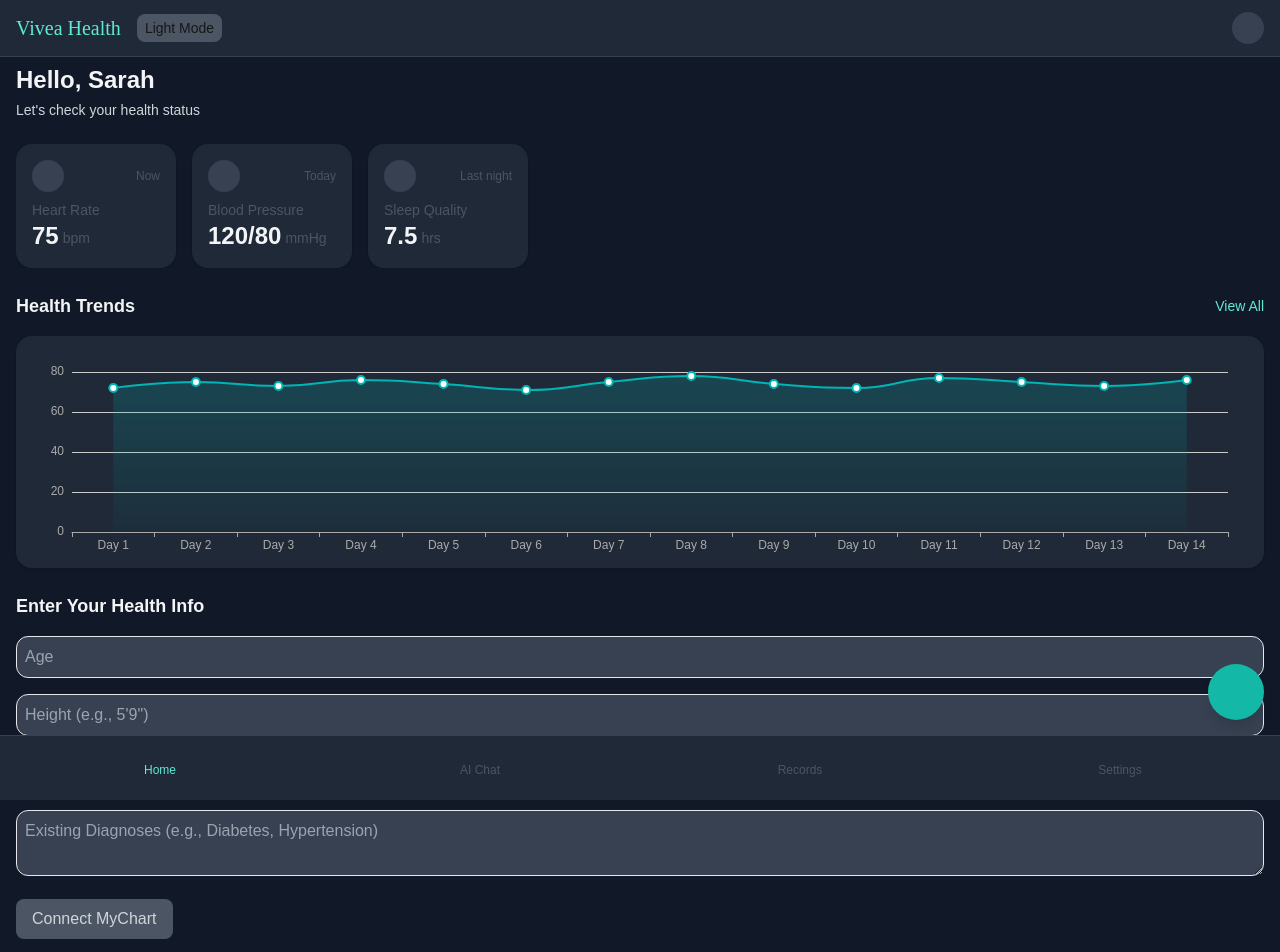
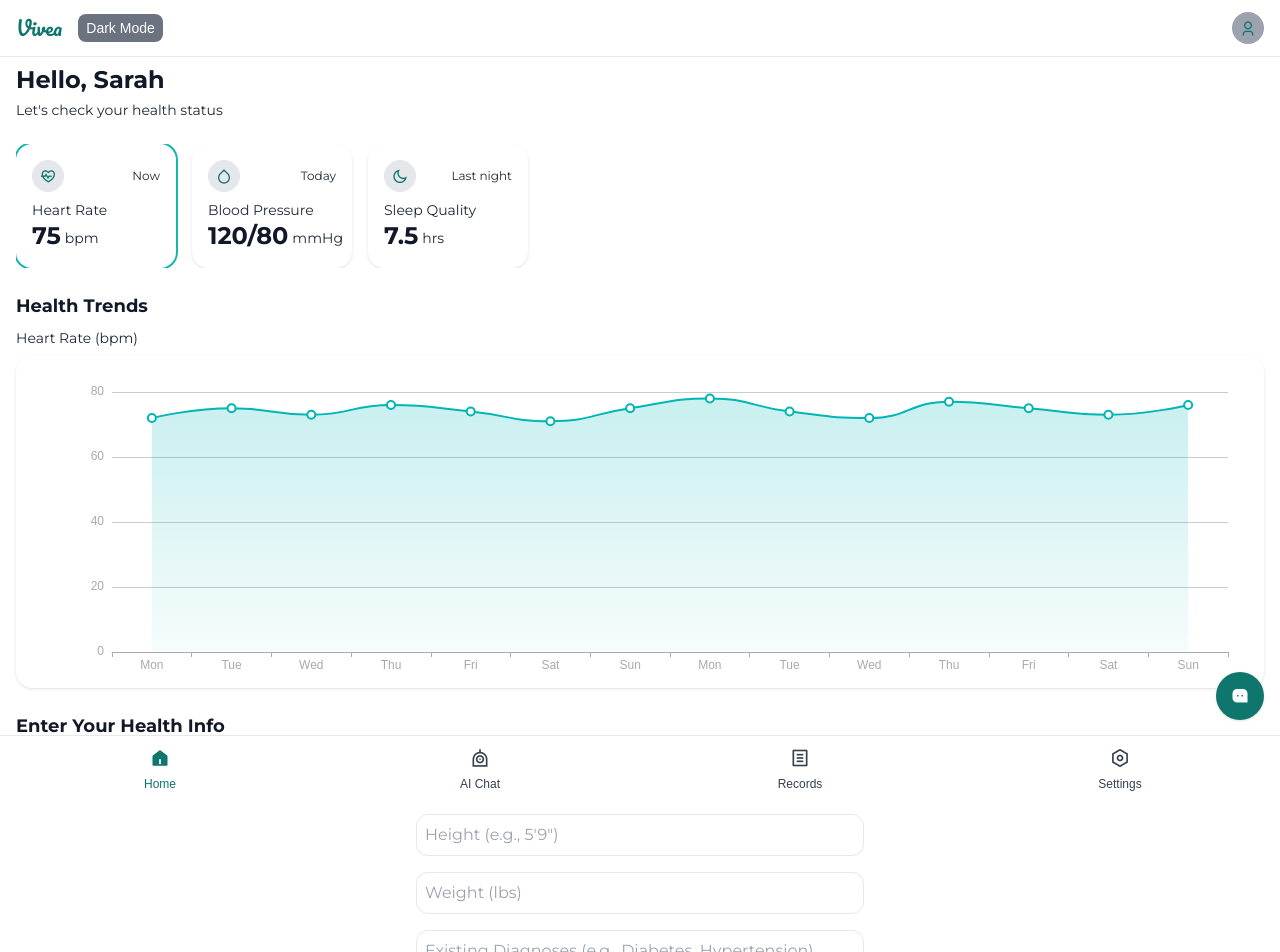
Before and after one commit to KatrinaFinney/vivea-health, a Next.js app: page /patient/dashboard in a window 1280 px wide. Shown: the top 952 px of the page. Built offline with nearby package versions, Linux system fonts and the light colour scheme.

Commit message:
More UI Updates

```diff
--- /dev/null
+++ b/pages/_document.js
@@ -0,0 +1,28 @@
+// pages/_document.js
+import Document, { Html, Head, Main, NextScript } from "next/document";
+
+class MyDocument extends Document {
+  render() {
+    return (
+      <Html lang="en">
+        <Head>
+          <link rel="icon" href="/favicon.ico" />
+          <link
+            href="https://cdn.jsdelivr.net/npm/remixicon@4.5.0/fonts/remixicon.css"
+            rel="stylesheet"
+          />
+          <link
+            href="https://fonts.googleapis.com/css2?family=Pacifico&family=Montserrat:wght@400;500;700&display=swap"
+            rel="stylesheet"
+          />
+        </Head>
+        <body>
+          <Main />
+          <NextScript />
+        </body>
+      </Html>
+    );
+  }
+}
+
+export default MyDocument;
--- a/pages/patient/dashboard.js
+++ b/pages/patient/dashboard.js
@@ -12,54 +12,76 @@ export default function PatientDashboard() {
     weight: "",
     conditions: "",
   });
+  const [formSubmitted, setFormSubmitted] = useState(false);
   const [aiSuggestions, setAiSuggestions] = useState(null);
 
   // State for managing active bottom navigation tab
   const [activeTab, setActiveTab] = useState("home");
   const switchTab = (tab) => setActiveTab(tab);
 
-  // State for dark mode (default is true)
-  const [darkMode, setDarkMode] = useState(true);
-  // Enable dark mode by default on mount
-  useEffect(() => {
-    document.documentElement.classList.add("dark");
-  }, []);
-
+  // State for dark mode (default is false for light mode)
+  const [darkMode, setDarkMode] = useState(false);
+  // Light mode is default, so no default "dark" class is added initially.
   const toggleDarkMode = () => {
     document.documentElement.classList.toggle("dark");
     setDarkMode(!darkMode);
   };
 
-  // New state for showing/hiding the Chatbot component
+  // State for showing/hiding the Chatbot component
   const [showChatbot, setShowChatbot] = useState(false);
 
-  // Reference for the ECharts chart container
+  // Mapping for dynamic chart label based on selected metric
+  const metricLabels = {
+    heartRate: "Heart Rate (bpm)",
+    bloodPressure: "Blood Pressure (mmHg)",
+    sleepQuality: "Sleep Quality (hrs)",
+  };
+
+  // State for the currently selected metric
+  const [selectedMetric, setSelectedMetric] = useState("heartRate");
+
+  // Dummy data for the metrics
+  const dummyData = {
+    heartRate: [72, 75, 73, 76, 74, 71, 75, 78, 74, 72, 77, 75, 73, 76],
+    bloodPressure: [120, 122, 119, 121, 123, 120, 118, 121, 122, 120, 119, 121, 123, 120],
+    sleepQuality: [7.5, 7.0, 7.8, 7.2, 7.6, 7.4, 7.5, 7.2, 7.6, 7.3, 7.8, 7.4, 7.6, 7.5],
+  };
+
+  // Reference for the ECharts chart container and instance
   const chartRef = useRef(null);
+  const chartInstanceRef = useRef(null);
 
   // Automatically fetch AI suggestions on mount
   useEffect(() => {
     getAISuggestions();
   }, []);
 
-  // Initialize ECharts with dummy data for 14 days
+  // Initialize ECharts on mount
   useEffect(() => {
     if (chartRef.current) {
-      const healthChart = echarts.init(chartRef.current);
+      const instance = echarts.init(chartRef.current);
+      chartInstanceRef.current = instance;
       const option = {
-        grid: { top: 20, right: 20, bottom: 20, left: 40 },
+        grid: { top: 20, right: 20, bottom: 20, left: 80 },
         xAxis: {
           type: "category",
-          data: Array.from({ length: 14 }, (_, i) => `Day ${i + 1}`),
+          data: [
+            "Mon", "Tue", "Wed", "Thu", "Fri", "Sat", "Sun",
+            "Mon", "Tue", "Wed", "Thu", "Fri", "Sat", "Sun"
+          ],
           axisLine: { lineStyle: { color: "#aaa" } },
+          axisLabel: { color: "#aaa" },
         },
         yAxis: {
           type: "value",
+          // No in-chart yAxis name; we display it externally
           axisLine: { lineStyle: { color: "#aaa" } },
+          axisLabel: { formatter: "{value}", color: "#aaa" },
           splitLine: { lineStyle: { color: "#ccc" } },
         },
         series: [
           {
-            data: [72, 75, 73, 76, 74, 71, 75, 78, 74, 72, 77, 75, 73, 76],
+            data: dummyData[selectedMetric],
             type: "line",
             smooth: true,
             symbolSize: 8,
@@ -74,16 +96,32 @@ export default function PatientDashboard() {
           },
         ],
       };
-      healthChart.setOption(option);
-      const resizeChart = () => healthChart.resize();
+      instance.setOption(option);
+      const resizeChart = () => instance.resize();
       window.addEventListener("resize", resizeChart);
       return () => window.removeEventListener("resize", resizeChart);
     }
   }, []);
 
+  // Update chart when the selected metric changes
+  useEffect(() => {
+    if (chartInstanceRef.current) {
+      chartInstanceRef.current.setOption({
+        series: [{
+          data: dummyData[selectedMetric],
+        }]
+      });
+    }
+  }, [selectedMetric]);
+
   // Handle form input changes
   const handleChange = (e) => {
     setHealthData({ ...healthData, [e.target.name]: e.target.value });
+  };
+
+  // Function to "submit" the form data
+  const handleSubmit = () => {
+    setFormSubmitted(true);
   };
 
   // Fetch AI suggestions from the dummy API endpoint
@@ -95,7 +133,6 @@ export default function PatientDashboard() {
         body: JSON.stringify({ patientData: JSON.stringify(healthData) }),
       });
       const data = await res.json();
-      // Expecting an array of suggestions now
       setAiSuggestions(data.suggestions);
     } catch (error) {
       console.error("Error fetching AI suggestions:", error);
@@ -103,36 +140,37 @@ export default function PatientDashboard() {
   };
 
   return (
-    <div className="bg-gray-100 dark:bg-gray-900 min-h-screen relative transition-colors duration-300">
+    <div className="bg-white dark:bg-gray-900 min-h-screen relative transition-colors duration-300">
       {/* Top Navigation */}
-      <nav className="fixed top-0 w-full bg-gray-100 dark:bg-gray-800 z-50 border-b dark:border-gray-700 transition-colors">
+      <nav className="fixed top-0 w-full bg-white dark:bg-gray-800 z-50 border-b dark:border-gray-700 transition-colors">
         <div className="flex items-center justify-between px-4 h-14">
           <div className="flex items-center gap-4">
             <div className="font-['Pacifico'] text-teal-700 dark:text-teal-300 text-xl">
-              Vivea Health
+              Vivea
             </div>
             {/* Dark Mode Toggle Button */}
             <button
               onClick={toggleDarkMode}
-              className="px-2 py-1 bg-gray-300 dark:bg-gray-600 text-sm rounded"
+              className="px-2 py-1 bg-gray-500 dark:bg-gray-700 text-white text-sm rounded"
             >
               {darkMode ? "Light Mode" : "Dark Mode"}
             </button>
           </div>
-          <div className="w-8 h-8 rounded-full bg-gray-300 dark:bg-gray-700 flex items-center justify-center">
+          {/* Updated Profile Icon Background */}
+          <div className="w-8 h-8 rounded-full bg-gray-400 dark:bg-gray-600 flex items-center justify-center">
             <i className="ri-user-3-line text-teal-700 dark:text-teal-300"></i>
           </div>
         </div>
       </nav>
 
-      {/* Main Content */}
-      <main className="pt-16 pb-20 px-4">
+      {/* Main Content with Montserrat font */}
+      <main className="pt-16 pb-32 px-4" style={{ fontFamily: "Montserrat, sans-serif" }}>
         {/* Greeting */}
         <div className="mb-6">
           <h1 className="text-2xl font-semibold mb-1 text-gray-900 dark:text-gray-100">
             Hello, Sarah
           </h1>
-          <p className="text-gray-600 dark:text-gray-300 text-sm">
+          <p className="text-gray-800 dark:text-gray-300 text-sm">
             Let's check your health status
           </p>
         </div>
@@ -141,53 +179,68 @@ export default function PatientDashboard() {
         <div className="overflow-x-auto hide-scrollbar mb-6">
           <div className="flex gap-4" style={{ width: "max-content" }}>
             {/* Heart Rate Card */}
-            <div className="bg-white dark:bg-gray-800 shadow rounded-lg p-4 w-40">
+            <div
+              onClick={() => setSelectedMetric("heartRate")}
+              className={`bg-white dark:bg-gray-800 shadow rounded-lg p-4 w-40 cursor-pointer ${
+                selectedMetric === "heartRate" ? "ring-2 ring-teal-500" : ""
+              }`}
+            >
               <div className="flex items-center justify-between mb-2">
                 <div className="w-8 h-8 rounded-full bg-gray-200 dark:bg-gray-700 flex items-center justify-center">
                   <i className="ri-heart-pulse-line text-teal-700 dark:text-teal-300"></i>
                 </div>
-                <span className="text-xs text-gray-600">Now</span>
+                <span className="text-xs text-gray-800">Now</span>
               </div>
-              <p className="text-sm text-gray-600">Heart Rate</p>
+              <p className="text-sm text-gray-800">Heart Rate</p>
               <div className="flex items-end gap-1">
-                <span className="text-2xl font-semibold text-gray-900 dark:text-gray-100">
+                <span className="text-2xl font-semibold text-gray-900 dark:text-white">
                   75
                 </span>
-                <span className="text-sm text-gray-600 mb-1">bpm</span>
+                <span className="text-sm text-gray-800 mb-1">bpm</span>
               </div>
             </div>
 
             {/* Blood Pressure Card */}
-            <div className="bg-white dark:bg-gray-800 shadow rounded-lg p-4 w-40">
+            <div
+              onClick={() => setSelectedMetric("bloodPressure")}
+              className={`bg-white dark:bg-gray-800 shadow rounded-lg p-4 w-40 cursor-pointer ${
+                selectedMetric === "bloodPressure" ? "ring-2 ring-teal-500" : ""
+              }`}
+            >
               <div className="flex items-center justify-between mb-2">
                 <div className="w-8 h-8 rounded-full bg-gray-200 dark:bg-gray-700 flex items-center justify-center">
                   <i className="ri-drop-line text-teal-700 dark:text-teal-300"></i>
                 </div>
-                <span className="text-xs text-gray-600">Today</span>
+                <span className="text-xs text-gray-800">Today</span>
               </div>
-              <p className="text-sm text-gray-600">Blood Pressure</p>
+              <p className="text-sm text-gray-800">Blood Pressure</p>
               <div className="flex items-end gap-1">
-                <span className="text-2xl font-semibold text-gray-900 dark:text-gray-100">
+                <span className="text-2xl font-semibold text-gray-900 dark:text-white">
                   120/80
                 </span>
-                <span className="text-sm text-gray-600 mb-1">mmHg</span>
+                <span className="text-sm text-gray-800 mb-1">mmHg</span>
               </div>
             </div>
 
             {/* Sleep Quality Card */}
-            <div className="bg-white dark:bg-gray-800 shadow rounded-lg p-4 w-40">
+            <div
+              onClick={() => setSelectedMetric("sleepQuality")}
+              className={`bg-white dark:bg-gray-800 shadow rounded-lg p-4 w-40 cursor-pointer ${
+                selectedMetric === "sleepQuality" ? "ring-2 ring-teal-500" : ""
+              }`}
+            >
               <div className="flex items-center justify-between mb-2">
                 <div className="w-8 h-8 rounded-full bg-gray-200 dark:bg-gray-700 flex items-center justify-center">
                   <i className="ri-moon-line text-teal-700 dark:text-teal-300"></i>
                 </div>
-                <span className="text-xs text-gray-600">Last night</span>
+                <span className="text-xs text-gray-800">Last night</span>
               </div>
-              <p className="text-sm text-gray-600">Sleep Quality</p>
+              <p className="text-sm text-gray-800">Sleep Quality</p>
               <div className="flex items-end gap-1">
-                <span className="text-2xl font-semibold text-gray-900 dark:text-gray-100">
+                <span className="text-2xl font-semibold text-gray-900 dark:text-white">
                   7.5
                 </span>
-                <span className="text-sm text-gray-600 mb-1">hrs</span>
+                <span className="text-sm text-gray-800 mb-1">hrs</span>
               </div>
             </div>
           </div>
@@ -195,20 +248,17 @@ export default function PatientDashboard() {
 
         {/* Health Trends Chart */}
         <div className="mb-6">
-          <div className="flex justify-between items-center mb-4">
+          <div className="flex justify-between items-center mb-2">
             <h2 className="text-lg font-semibold text-gray-900 dark:text-gray-100">
               Health Trends
             </h2>
-            <button className="text-teal-700 dark:text-teal-300 text-sm">
-              View All
-            </button>
+          </div>
+          {/* Dynamic label for yAxis */}
+          <div className="mb-2 text-sm text-gray-800 dark:text-gray-400">
+            {metricLabels[selectedMetric]}
           </div>
           <div className="bg-white dark:bg-gray-800 shadow rounded-lg p-4">
-            <div
-              id="healthChart"
-              ref={chartRef}
-              style={{ height: "200px" }}
-            ></div>
+            <div id="healthChart" ref={chartRef} style={{ height: "300px" }}></div>
           </div>
         </div>
 
@@ -217,15 +267,15 @@ export default function PatientDashboard() {
           <h2 className="text-lg font-semibold text-gray-900 dark:text-gray-100 mb-4">
             Enter Your Health Info
           </h2>
-          {!useMyChart ? (
-            <div className="space-y-4">
+          {!formSubmitted ? (
+            <div className="max-w-md mx-auto space-y-4">
               <input
                 type="number"
                 name="age"
                 placeholder="Age"
                 value={healthData.age}
                 onChange={handleChange}
-                className="w-full p-2 border rounded-md bg-gray-50 dark:bg-gray-700 text-gray-900 dark:text-gray-100"
+                className="w-full p-2 border rounded-md bg-white dark:bg-gray-700 text-gray-900 dark:text-gray-100"
               />
               <input
                 type="text"
@@ -233,7 +283,7 @@ export default function PatientDashboard() {
                 placeholder={`Height (e.g., 5'9")`}
                 value={healthData.height}
                 onChange={handleChange}
-                className="w-full p-2 border rounded-md bg-gray-50 dark:bg-gray-700 text-gray-900 dark:text-gray-100"
+                className="w-full p-2 border rounded-md bg-white dark:bg-gray-700 text-gray-900 dark:text-gray-100"
               />
               <input
                 type="number"
@@ -241,31 +291,38 @@ export default function PatientDashboard() {
                 placeholder="Weight (lbs)"
                 value={healthData.weight}
                 onChange={handleChange}
-                className="w-full p-2 border rounded-md bg-gray-50 dark:bg-gray-700 text-gray-900 dark:text-gray-100"
+                className="w-full p-2 border rounded-md bg-white dark:bg-gray-700 text-gray-900 dark:text-gray-100"
               />
               <textarea
                 name="conditions"
                 placeholder="Existing Diagnoses (e.g., Diabetes, Hypertension)"
                 value={healthData.conditions}
                 onChange={handleChange}
-                className="w-full p-2 border rounded-md bg-gray-50 dark:bg-gray-700 text-gray-900 dark:text-gray-100"
+                className="w-full p-2 border rounded-md bg-white dark:bg-gray-700 text-gray-900 dark:text-gray-100"
               ></textarea>
               <div className="flex gap-4">
+                {/* Swapped button order: Submit then Connect MyChart */}
+                <button
+                  onClick={handleSubmit}
+                  className="bg-teal-700 dark:bg-teal-500 text-white py-2 px-4 rounded"
+                >
+                  Submit
+                </button>
                 <button
                   onClick={() => setUseMyChart(true)}
-                  className="bg-gray-200 dark:bg-gray-600 text-gray-700 dark:text-gray-300 py-2 px-4 rounded"
+                  className="bg-gray-200 dark:bg-gray-600 text-gray-800 dark:text-gray-300 py-2 px-4 rounded"
                 >
                   Connect MyChart
                 </button>
               </div>
             </div>
           ) : (
-            <div className="p-4 bg-white dark:bg-gray-800 shadow rounded-lg">
+            <div className="max-w-md mx-auto p-4 bg-white dark:bg-gray-800 shadow rounded-lg">
               <h2 className="text-lg font-semibold text-gray-900 dark:text-gray-100">
-                MyChart Connected ✅
+                Your Health Info
               </h2>
-              <p className="text-sm text-gray-600 dark:text-gray-400">
-                Your health data is being synced automatically.
+              <p className="text-sm text-gray-800 dark:text-gray-400">
+                Age: {healthData.age} | Height: {healthData.height} | Weight: {healthData.weight} | Conditions: {healthData.conditions}
               </p>
             </div>
           )}
@@ -281,12 +338,14 @@ export default function PatientDashboard() {
               {aiSuggestions.map((suggestion, index) => (
                 <div
                   key={index}
-                  className="bg-white dark:bg-gray-800 shadow rounded-lg p-4 w-40"
+                  className="bg-white dark:bg-gray-800 shadow rounded-lg p-4 w-40 flex flex-col justify-between"
                 >
-                  <span className="text-xs text-gray-600">AI Suggestion</span>
-                  <p className="text-sm mt-2 text-gray-900 dark:text-gray-100">
+                  <p className="text-sm text-gray-900 dark:text-gray-100">
                     {suggestion}
                   </p>
+                  <span className="text-xs text-gray-800 dark:text-gray-400 mt-2 block">
+                    AI Suggestion
+                  </span>
                 </div>
               ))}
             </div>
@@ -308,7 +367,7 @@ export default function PatientDashboard() {
                   <h3 className="font-medium text-gray-900 dark:text-gray-100">
                     Take Medicine
                   </h3>
-                  <p className="text-sm text-gray-600 dark:text-gray-400">
+                  <p className="text-sm text-gray-800 dark:text-gray-400">
                     Vitamin D - 1 tablet
                   </p>
                 </div>
@@ -326,7 +385,7 @@ export default function PatientDashboard() {
                   <h3 className="font-medium text-gray-900 dark:text-gray-100">
                     Doctor Appointment
                   </h3>
-                  <p className="text-sm text-gray-600 dark:text-gray-400">
+                  <p className="text-sm text-gray-800 dark:text-gray-400">
                     Dr. Emily Watson
                   </p>
                 </div>
@@ -346,21 +405,19 @@ export default function PatientDashboard() {
       <div className="fixed bottom-20 right-4 z-50">
         <button
           onClick={() => setShowChatbot(!showChatbot)}
-          className="w-14 h-14 bg-teal-700 dark:bg-teal-500 rounded-full shadow-lg flex items-center justify-center"
+          className="w-12 h-12 bg-teal-700 dark:bg-teal-500 rounded-full shadow flex items-center justify-center"
         >
-          <i className="ri-message-3-fill text-white text-xl"></i>
+          <i className="ri-message-3-fill text-white text-lg"></i>
         </button>
       </div>
 
       {/* Bottom Navigation */}
-      <nav className="fixed bottom-0 w-full bg-gray-100 dark:bg-gray-800 border-t dark:border-gray-700 z-50 transition-colors">
+      <nav className="fixed bottom-0 w-full bg-white dark:bg-gray-800 border-t dark:border-gray-700 z-50 transition-colors">
         <div className="grid grid-cols-4 h-16">
           <button
             onClick={() => switchTab("home")}
             className={`flex flex-col items-center justify-center gap-1 ${
-              activeTab === "home"
-                ? "text-teal-700 dark:text-teal-300"
-                : "text-gray-600"
+              activeTab === "home" ? "text-teal-700 dark:text-teal-300" : "text-gray-700"
             }`}
           >
             <i className="ri-home-5-fill text-xl"></i>
@@ -369,9 +426,7 @@ export default function PatientDashboard() {
           <button
             onClick={() => switchTab("ai")}
             className={`flex flex-col items-center justify-center gap-1 ${
-              activeTab === "ai"
-                ? "text-teal-700 dark:text-teal-300"
-                : "text-gray-600"
+              activeTab === "ai" ? "text-teal-700 dark:text-teal-300" : "text-gray-700"
             }`}
           >
             <i className="ri-robot-line text-xl"></i>
@@ -380,9 +435,7 @@ export default function PatientDashboard() {
           <button
             onClick={() => switchTab("records")}
             className={`flex flex-col items-center justify-center gap-1 ${
-              activeTab === "records"
-                ? "text-teal-700 dark:text-teal-300"
-                : "text-gray-600"
+              activeTab === "records" ? "text-teal-700 dark:text-teal-300" : "text-gray-700"
             }`}
           >
             <i className="ri-file-list-line text-xl"></i>
@@ -391,9 +444,7 @@ export default function PatientDashboard() {
           <button
             onClick={() => switchTab("settings")}
             className={`flex flex-col items-center justify-center gap-1 ${
-              activeTab === "settings"
-                ? "text-teal-700 dark:text-teal-300"
-                : "text-gray-600"
+              activeTab === "settings" ? "text-teal-700 dark:text-teal-300" : "text-gray-700"
             }`}
           >
             <i className="ri-settings-line text-xl"></i>
```
Also changed, not shown: 1 other file (tests, documents, lock files or other folders).
